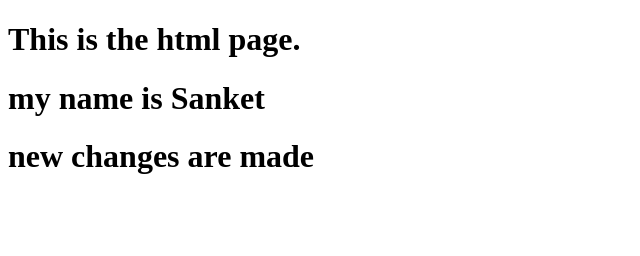
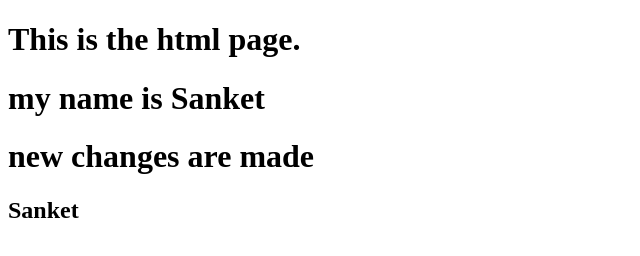
Before and after one commit to sanketyelugotla/jenkins-nginx, a plain HTML site: page index.html in a window 1280 px wide. Shown: the whole page, without its empty margins (0-640 px from the left). Drawn offline with Linux system fonts and the light colour scheme.

Commit message:
added h2

```diff
--- a/index.html
+++ b/index.html
@@ -10,5 +10,6 @@
     <h1>This is the html page.</h1>
     <h1>my name is Sanket</h1>
     <h1>new changes are made</h1>
+    <h2>Sanket</h2>
   </body>
 </html>
```
